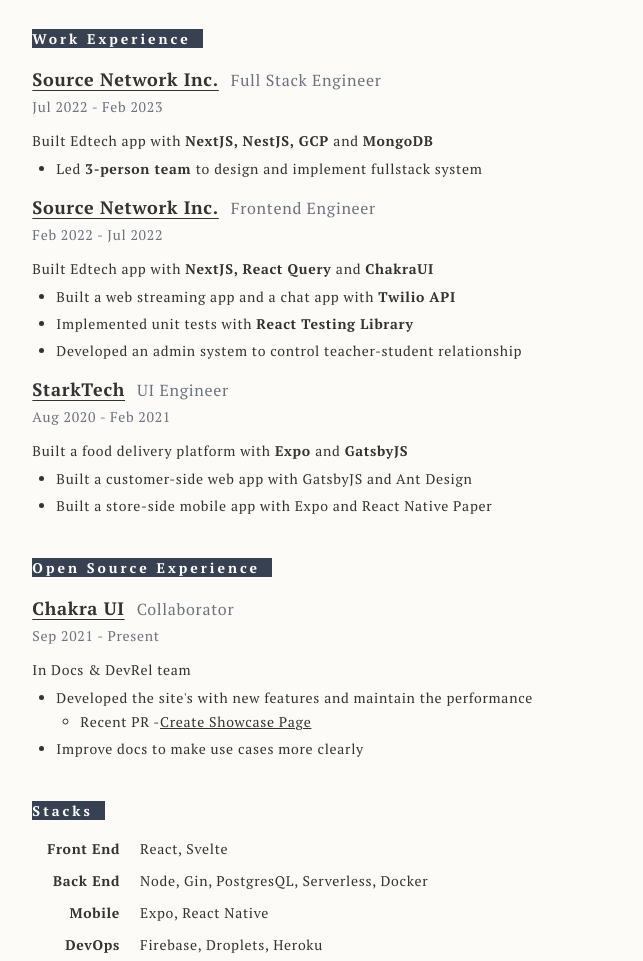
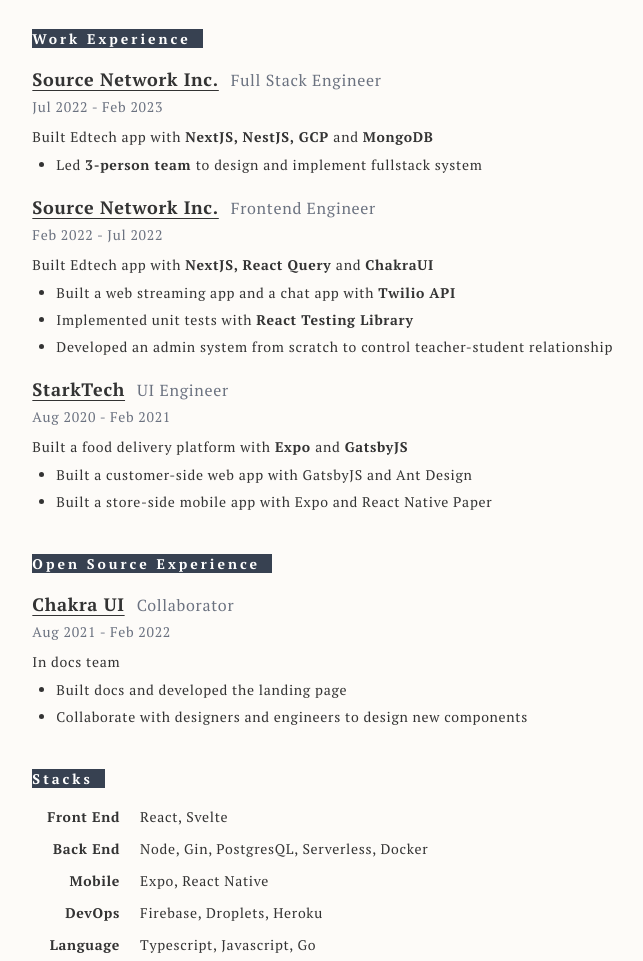
Before and after one commit to YenTingWu/v2.resume.yenting.me, a Gatsby site: page / in a window 1280 px wide. Shown: the part 710-1671 px from the top of the page, without its empty margins (455-1098 px from the left). Built offline with nearby package versions, Linux system fonts and the light colour scheme; Gatsby itself is replaced by a stand-in of ours.

Commit message:
feat: complete open sources section

```diff
--- a/src/components/experience.tsx
+++ b/src/components/experience.tsx
@@ -6,7 +6,7 @@
   team: string;
   link: string | null;
   title: string;
-  timeRange: [string | null, string | null];
+  timeRange: (string | null)[];
   overview: string;
   details: string[];
 }
@@ -20,7 +20,7 @@
   details,
 }: ExperienceProps) => {
   return (
-    <div className="card-content tracking-wider lg:leading-6 leading-2 [&:not(:first-child)]:mt-3">
+    <div className="card-content tracking-wider lg:leading-6 leading-2 [&:not(:first-child)]:mt-4">
       <div className="experience-card">
         <h5>
           {link == null ? (
@@ -43,7 +43,7 @@
           {formatTime(timeRange[0])} - {formatTime(timeRange[1])}
         </span>
 
-        <span className="block mt-3 mb-1">{parseText(overview)}</span>
+        <span className="block mt-2 mb-1">{parseText(overview)}</span>
         <ul className="list-disc list-outside pl-6">
           {details.map((detail) => (
             <li key={detail}>{parseText(detail)}</li>
--- a/src/components/open-source-experiences.tsx
+++ b/src/components/open-source-experiences.tsx
@@ -1,6 +1,9 @@
 import * as React from "react";
+import { Experience } from "@components/experience";
+import data from "../data.json";
 
 export const OpenSourceExperiences = () => {
+  const { openSources } = data;
   return (
     <div className="card-container">
       <div className="p-2">
@@ -9,44 +12,9 @@
             Open Source Experience
           </span>
         </h4>
-        <div className="card-content tracking-wider lg:leading-6 leading-2">
-          <div className="experience-card">
-            <h5>
-              <a target="_blank" href="https://chakra-ui.com/">
-                <span className="font-bold text-lg underline underline-offset-4 transition-all cursor-pointer hover:text-blue-600">
-                  Chakra UI
-                </span>
-              </a>
-              <span className="ml-3 font-medium text-base text-gray-500">
-                Collaborator
-              </span>
-            </h5>
-            <span className="block mt-1 font-medium text-sm text-gray-500">
-              Sep 2021 - Present
-            </span>
-
-            <span className="block mt-3 mb-1">In Docs & DevRel team</span>
-            <ul className="list-disc list-outside pl-6">
-              <li>
-                Developed the site's with new features and maintain the
-                performance
-                <ul className="list-circle list-outside pl-6">
-                  <li>
-                    Recent PR -
-                    <a
-                      className="transition-all cursor-pointer hover:text-blue-600 underline"
-                      target="_blank"
-                      href="https://github.com/chakra-ui/chakra-ui-docs/pull/62"
-                    >
-                      Create Showcase Page
-                    </a>
-                  </li>
-                </ul>
-              </li>
-              <li>Improve docs to make use cases more clearly</li>
-            </ul>
-          </div>
-        </div>
+        {openSources.map((o) => (
+          <Experience key={`${o.team}_${o.title}`} {...o} />
+        ))}
       </div>
     </div>
   );
--- a/src/data.json
+++ b/src/data.json
@@ -26,7 +26,7 @@
       "details": [
         "Built a web streaming app and a chat app with **Twilio API**",
         "Implemented unit tests with **React Testing Library**",
-        "Developed an admin system to control teacher-student relationship"
+        "Developed an admin system from scratch to control teacher-student relationship"
       ]
     },
     {
@@ -40,5 +40,18 @@
         "Built a store-side mobile app with Expo and React Native Paper"
       ]
     }
+  ],
+  "openSources": [
+    {
+      "team": "Chakra UI",
+      "title": "Collaborator",
+      "link": "https://chakra-ui.com/",
+      "timeRange": ["2021-08", "2022-02"],
+      "overview": "In docs team",
+      "details": [
+        "Built docs and developed the landing page",
+        "Collaborate with designers and engineers to design new components"
+      ]
+    }
   ]
 }
```
